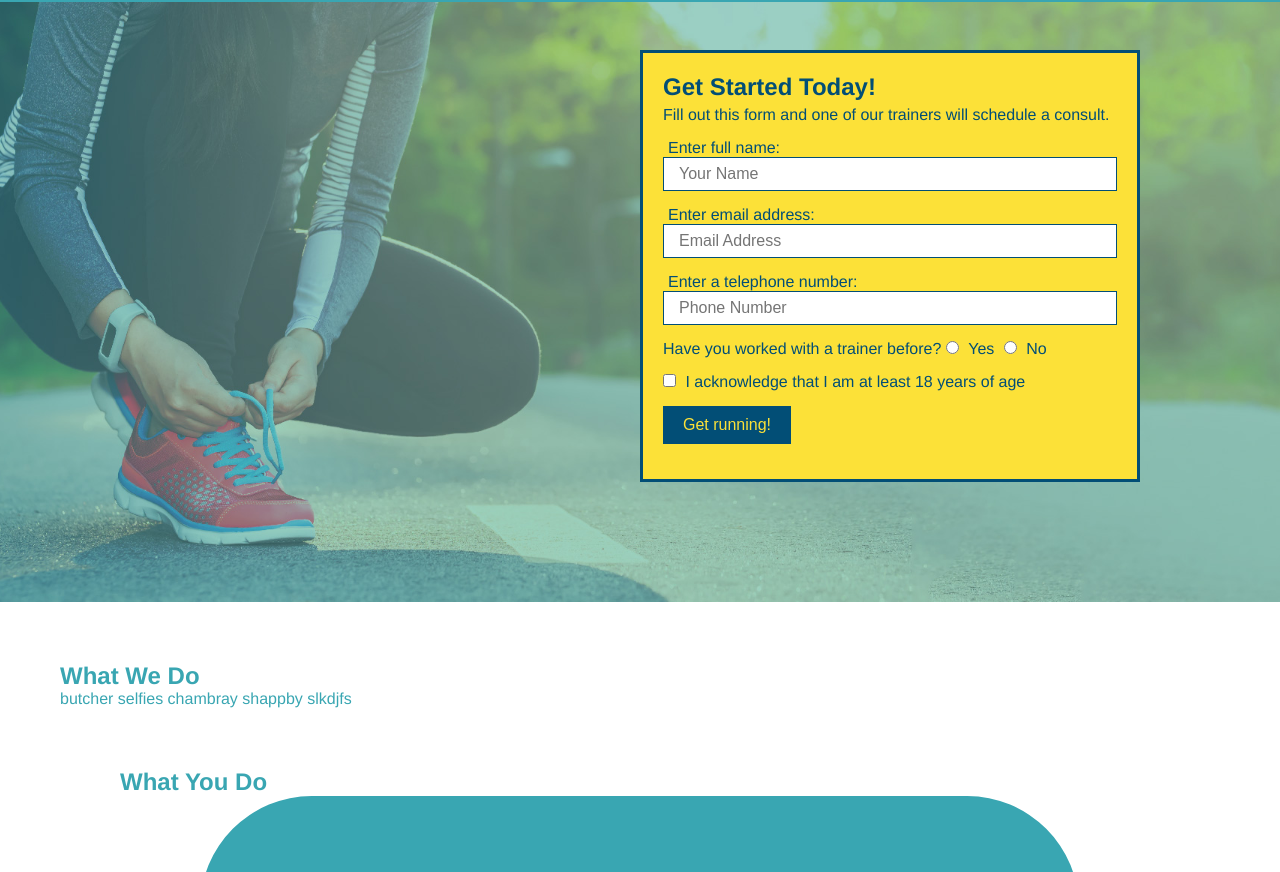
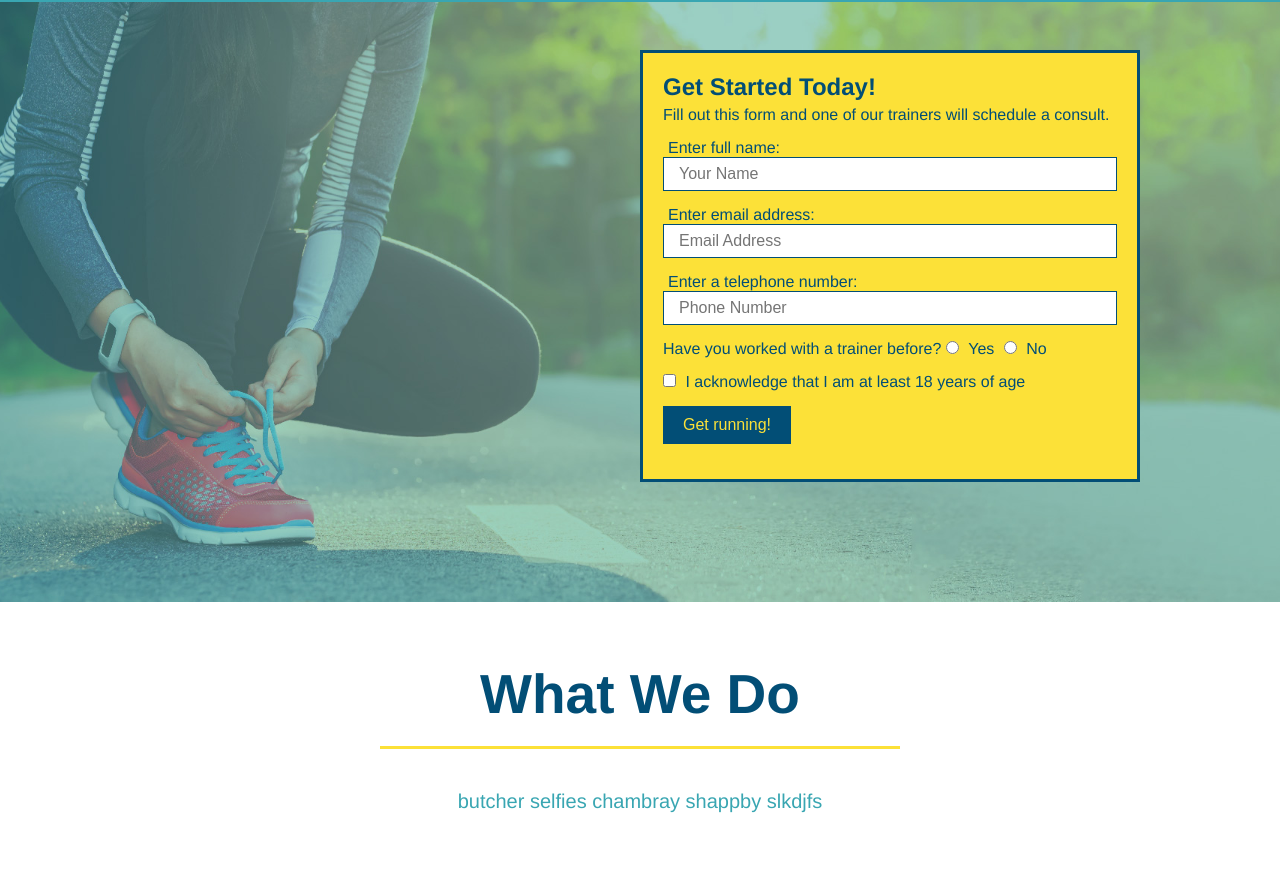
Before and after one commit to JosephRule/run-buddy, a plain HTML site: page index.html in a window 1280 px wide. Shown: the part 80-952 px from the top of the page. Drawn offline with Linux system fonts and the light colour scheme.

Commit message:
formatting intro

```diff
--- a/assets/css/style.css
+++ b/assets/css/style.css
@@ -122,3 +122,25 @@ section {
     border: none;
     font-size: 16px;
 }
+
+.intro {
+    text-align: center;
+}
+
+.intro h2 {
+    font-size: 55px;
+    color: #024e76;
+    margin-bottom: 35px;
+    padding: 0 100px 20px 100px;
+    border-bottom: 3px solid;
+    border-color: #fce138;
+    display: inline-block;
+}
+
+.intro p {
+    line-height: 1.7;
+    color: #39a6b2;
+    width: 80%;
+    font-size: 20px;
+    margin: 0 auto;
+}
--- a/index.html
+++ b/index.html
@@ -63,15 +63,15 @@
     </section>
 
     <!-- "what we do"-->
-    <section id="what-we-do">
+    <section id="what-we-do" class="intro">
         <h2>What We Do</h2>
         <p>
             butcher selfies chambray shappby slkdjfs
         </p>
-    </setion>
+    </section>
 
     <!-- "what you do"-->
-    <section id="what-you-do">
+    <section id="what-you-do" >
         <h2>What You Do</h2>
         <div>
             <img src="./assets/images/step-1.svg" alt="" />
```
